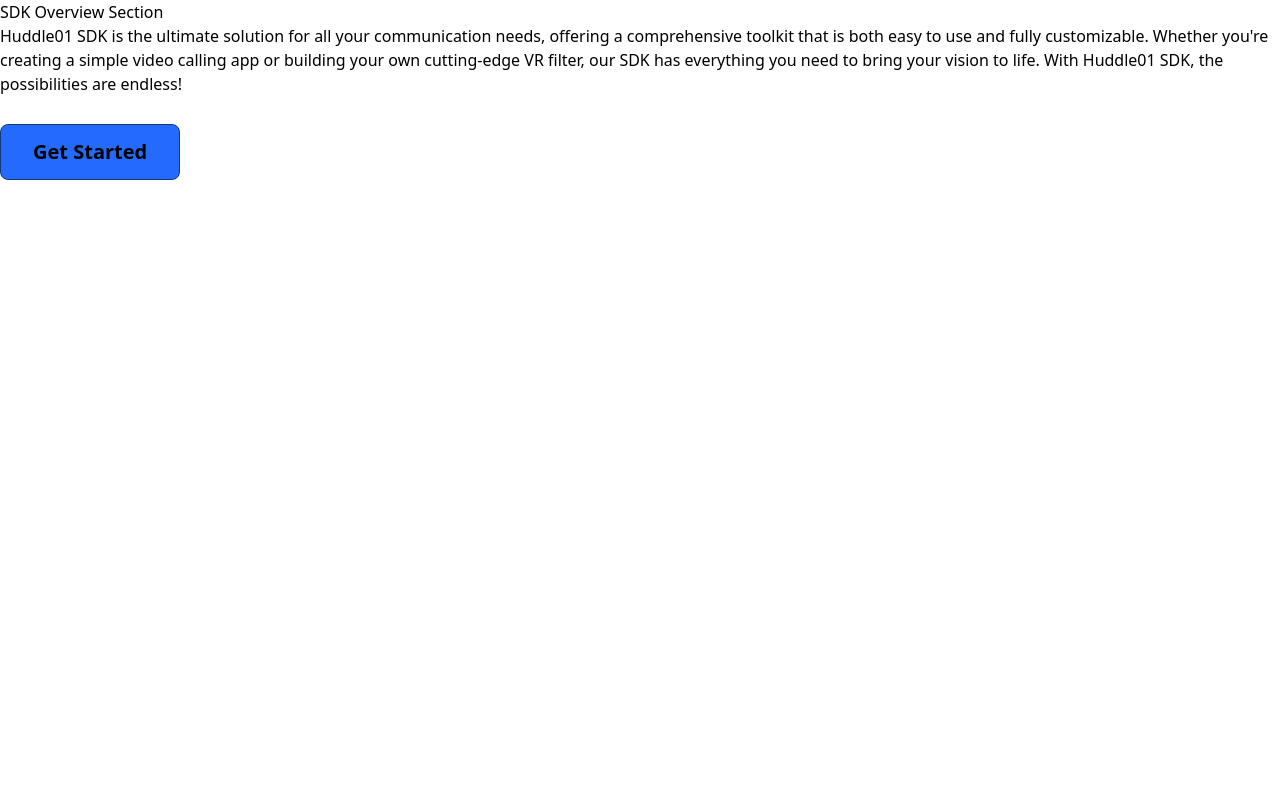
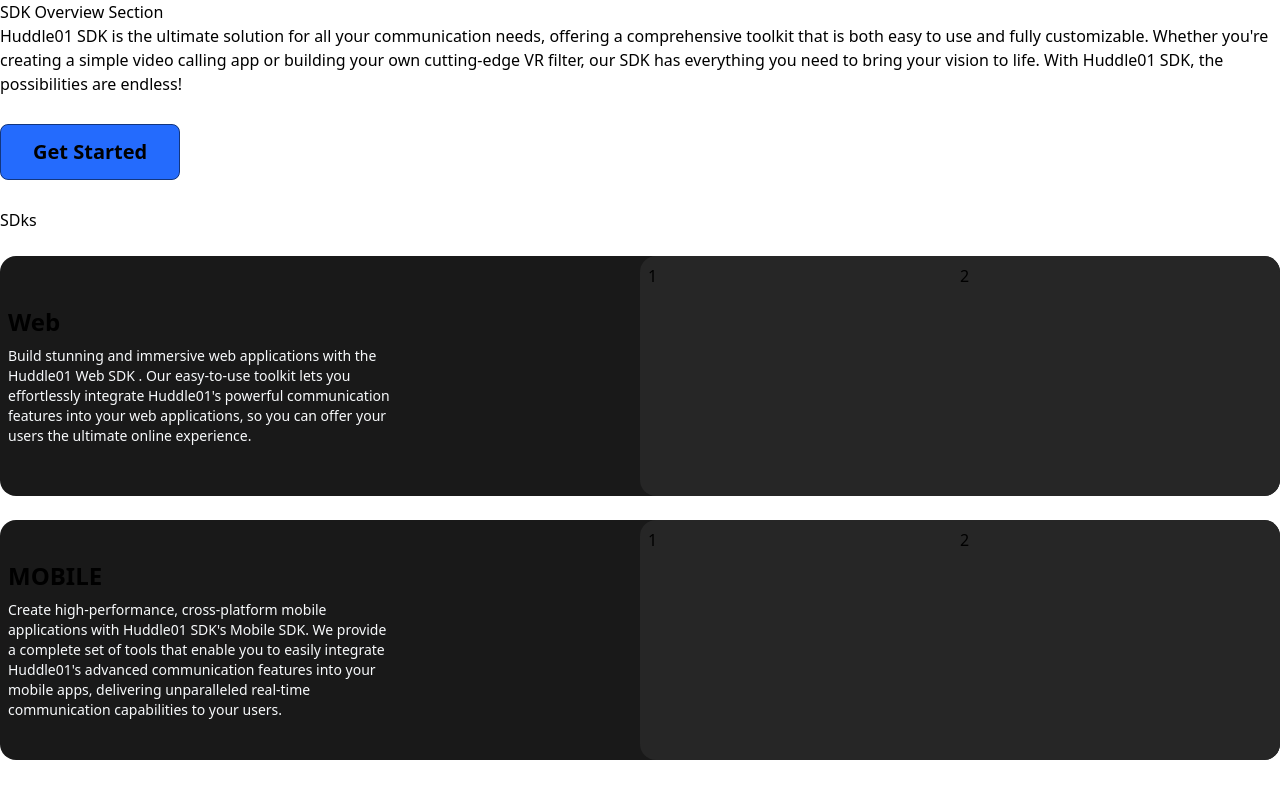
Before and after one commit to harry-sketch/Docs, a Next.js app: page / in a window 1280 px wide. Built offline with nearby package versions, Linux system fonts and the light colour scheme.

Commit message:
add: sdks cards

```diff
--- /dev/null
+++ b/components/Data/landing.json
@@ -0,0 +1,10 @@
+[
+  {
+    "type": "Web",
+    "desc": "Build stunning and immersive web applications with the Huddle01 Web SDK . Our easy-to-use toolkit lets you effortlessly integrate Huddle01's powerful communication features into your web applications, so you can offer your users the ultimate online experience."
+  },
+  {
+    "type": "MOBILE",
+    "desc": "Create high-performance, cross-platform mobile applications with Huddle01 SDK's Mobile SDK. We provide a complete set of tools that enable you to easily integrate Huddle01's advanced communication features into your mobile apps, delivering unparalleled real-time communication capabilities to your users."
+  }
+]
--- a/components/common/CommonCard.tsx
+++ b/components/common/CommonCard.tsx
@@ -2,24 +2,22 @@ import React from "react";
 import { cn } from "../../helpers/utils";
 
 interface Props {
+  type: string;
+  desc: string;
   className?: string;
 }
 
-const CommonCard = ({ className }) => {
+const CommonCard: React.FC<Props> = ({ className, type, desc }) => {
   return (
     <div
       className={cn(
-        "w-full bg-[#191919] rounded-2xl h-60 grid md:grid-cols-[1fr,1fr] items-center justify-center",
+        "w-full bg-[#191919] rounded-2xl h-60 grid md:grid-cols-[1fr,1fr] items-center justify-center my-6",
         className
       )}
     >
       <div className="p-2">
-        <div>Web</div>
-        <div className="max-w-sm">
-          Interested to build using React, Angular or Web Components this
-          section covers everything you need to know for creating live video and
-          voice solutions for web applications.
-        </div>
+        <div className="mb-2 font-semibold text-2xl">{type}</div>
+        <div className="max-w-sm text-sm text-slate-50">{desc}</div>
       </div>
       <div className="h-60 bg-[#262626] rounded-2xl grid grid-cols-2 p-2">
         <div>1</div>
--- a/pages/index.mdx
+++ b/pages/index.mdx
@@ -6,6 +6,7 @@ import { Tabs, Tab } from "nextra-theme-docs";
 import Card, { Cards } from "@components/Card/Card";
 import CommonCard from "@components/common/CommonCard";
 import { Button } from "@components/common/Button/Button";
+import landingData from "@components/Data/landing.json";
 
 # SDK Overview Section
 
@@ -22,3 +23,10 @@ vision to life. With Huddle01 SDK, the possibilities are endless!
   isRouting
   className="my-7 w-auto px-8"
 />
+
+## SDks
+
+{landingData.map(({type,desc}) => (
+
+<CommonCard type={type} desc={desc} />
+))}
```
